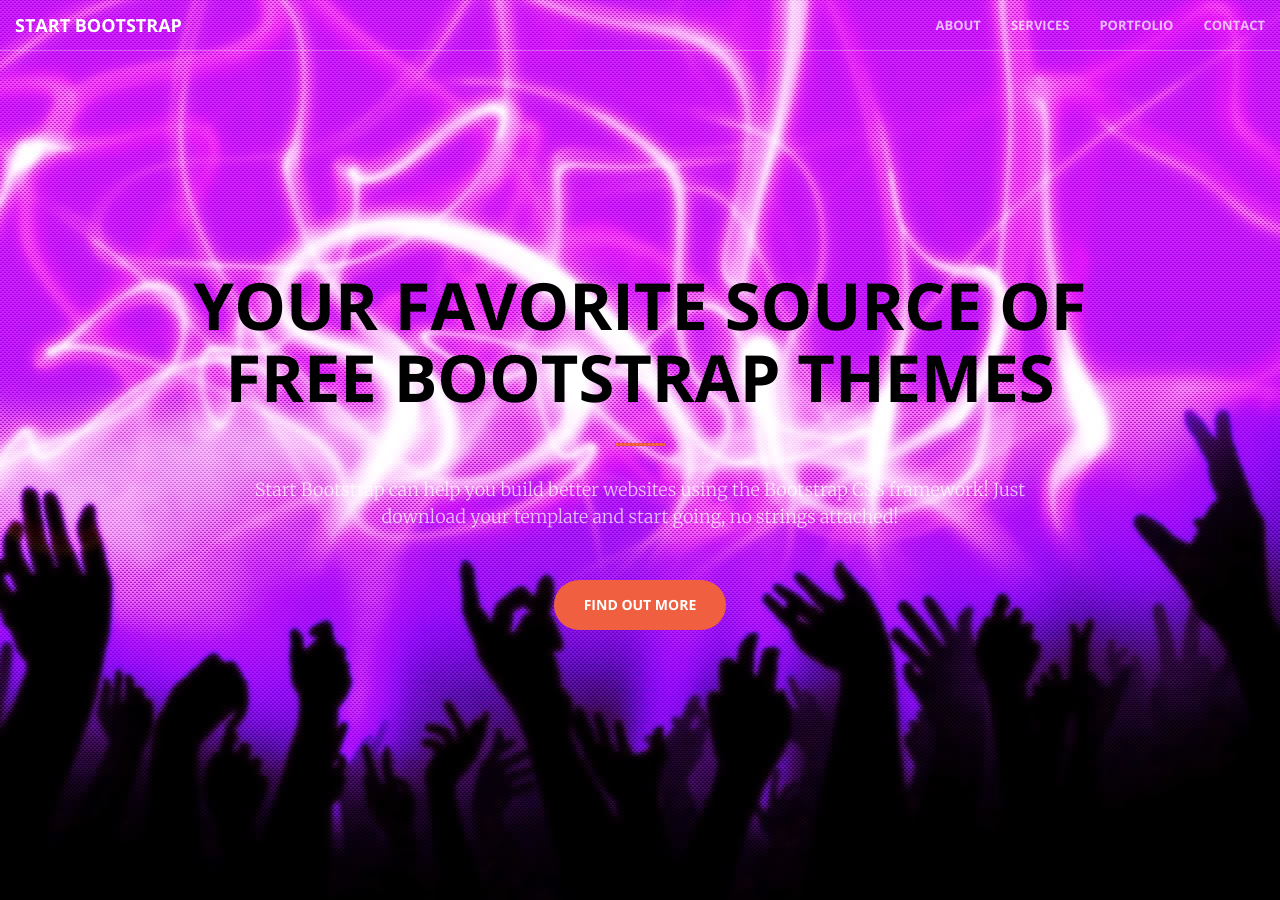
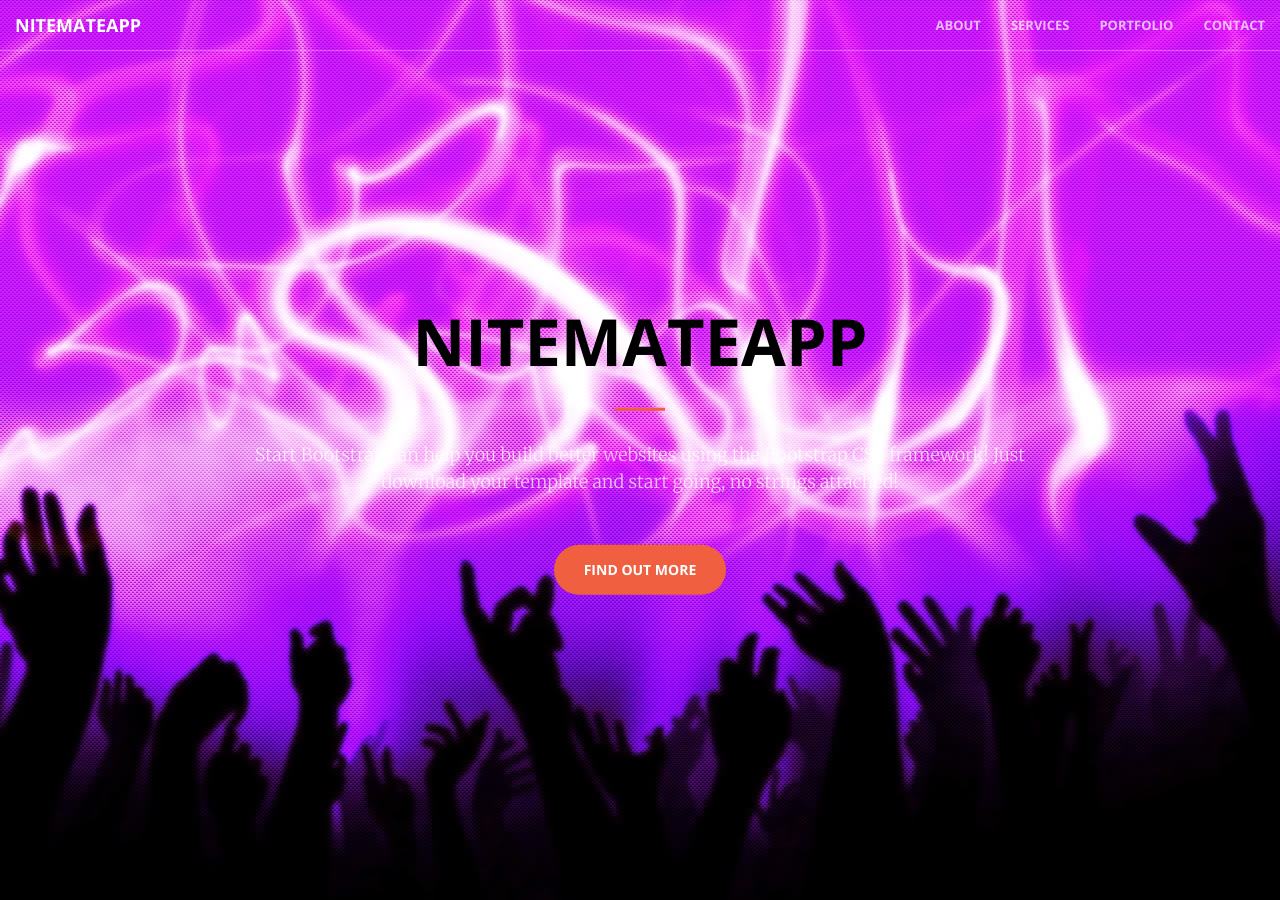
Before and after one commit to avsette93/avsette93.github.io, a Jekyll site: the page built from index.html, in a window 1280 px wide and 900 px high. Built offline with Jekyll 4.4.1, drawn with Linux system fonts in a browser that asks for light colours.

Commit message:
Update Titles
-Header
-NavBar

```diff
--- a/_includes/head.html
+++ b/_includes/head.html
@@ -6,7 +6,7 @@
     <meta name="description" content="">
     <meta name="author" content="">
 
-    <title>Creative - Start Bootstrap Theme</title>
+    <title>NiteMate</title>
 
     <!-- Bootstrap Core CSS -->
     <link rel="stylesheet" href="css/bootstrap.min.css" type="text/css">
--- a/_includes/header.html
+++ b/_includes/header.html
@@ -1,7 +1,7 @@
 <header>
     <div class="header-content">
         <div class="header-content-inner">
-            <h1>Your Favorite Source of Free Bootstrap Themes</h1>
+            <h1>NiteMateApp</h1>
             <hr>
             <p>Start Bootstrap can help you build better websites using the Bootstrap CSS framework! Just download your template and start going, no strings attached!</p>
             <a href="#about" class="btn btn-primary btn-xl page-scroll">Find Out More</a>
--- a/_includes/nav.html
+++ b/_includes/nav.html
@@ -8,7 +8,7 @@
                 <span class="icon-bar"></span>
                 <span class="icon-bar"></span>
             </button>
-            <a class="navbar-brand page-scroll" href="#page-top">Start Bootstrap</a>
+            <a class="navbar-brand page-scroll" href="#page-top">NiteMateApp</a>
         </div>
 
         <!-- Collect the nav links, forms, and other content for toggling -->
```
Also changed, not shown: 1 other file.
